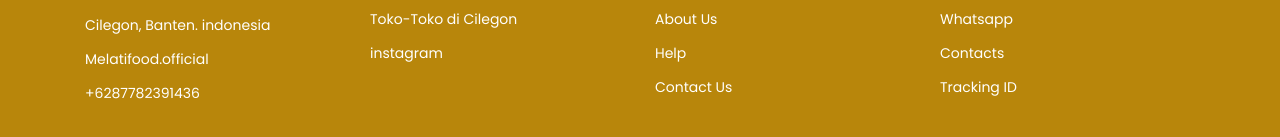
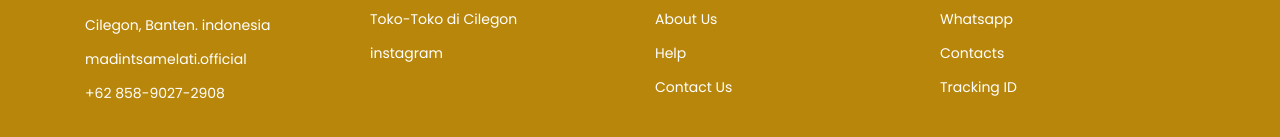
Before and after one commit to melatifood/Coklatsingkong, a plain HTML site: page index.html in a window 1280 px wide. Shown: the part 4126-4263 px from the top of the page. Drawn offline with Linux system fonts and the light colour scheme.

Commit message:
Update index.html

```diff
--- a/index.html
+++ b/index.html
@@ -685,8 +685,8 @@ https://templatemo.com/tm-571-hexashop
                         </div>
                         <ul>
                             <li><a href="#">Cilegon, Banten. indonesia</a></li>
-                            <li><a href="https://www.instagram.com/madintsamelati.official/">Melatifood.official</a></li>
-                            <li><a href="https://api.whatsapp.com/send?phone=6285890272908&utm_medium=social&utm_source=linktree&utm_campaign=chat+with+whatsapp">+6287782391436</a></li>
+                            <li><a href="https://www.instagram.com/madintsamelati.official/">madintsamelati.official</a></li>
+                            <li><a href="https://api.whatsapp.com/send?phone=6285890272908&utm_medium=social&utm_source=linktree&utm_campaign=chat+with+whatsapp">+62 858-9027-2908</a></li>
                         </ul>
                     </div>
                 </div>
```
